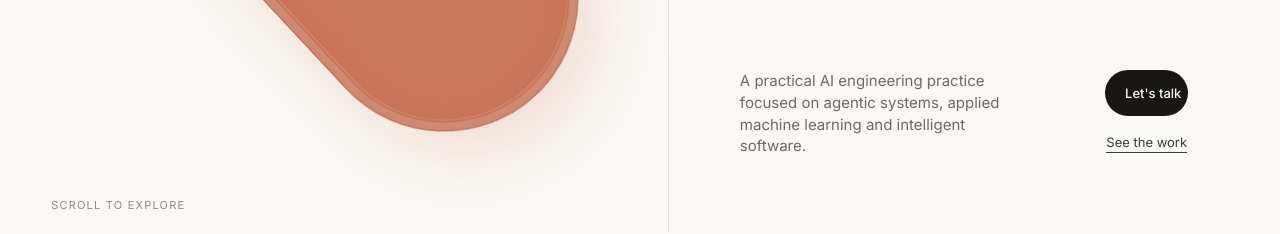
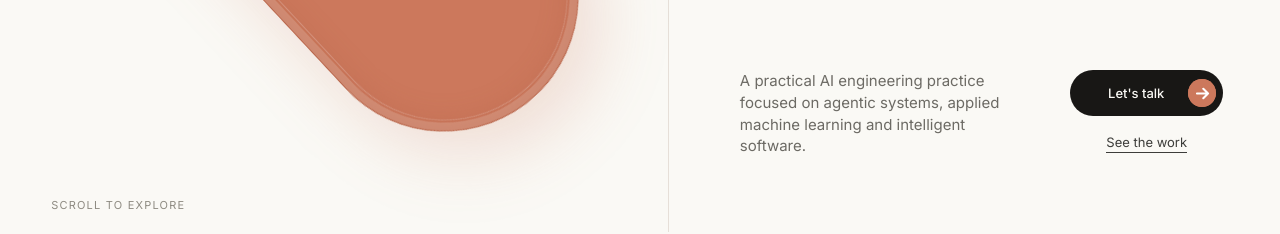
Before and after one commit to yash936936/Personal-Portfolio, a React (Vite) app in the folder portfolio/: page / in a window 1280 px wide. Shown: the part 538-772 px from the top of the page. Built offline with nearby package versions, Linux system fonts and the light colour scheme; no server answers.

Commit message:
Apply contact button animation to hero CTA

```diff
--- a/portfolio/src/components/sections/Hero.tsx
+++ b/portfolio/src/components/sections/Hero.tsx
@@ -75,7 +75,15 @@ export default function Hero() {
               ))}
             </div>
             <div className="hero__actions">
-              <Link to="/contact" className="hero__cta">Let&apos;s talk</Link>
+              <Link to="/contact" className="hero__cta">
+                <span className="nav__pill-arrow nav__pill-arrow--left" aria-hidden="true">
+                  <svg viewBox="0 0 24 24"><path d="M5 12h14M13 6l6 6-6 6" /></svg>
+                </span>
+                <span className="hero__cta-label">Let&apos;s talk</span>
+                <span className="nav__pill-arrow nav__pill-arrow--right" aria-hidden="true">
+                  <svg viewBox="0 0 24 24"><path d="M5 12h14M13 6l6 6-6 6" /></svg>
+                </span>
+              </Link>
               <Link to="/work" className="hero__work-link">See the work</Link>
             </div>
           </div>
```
